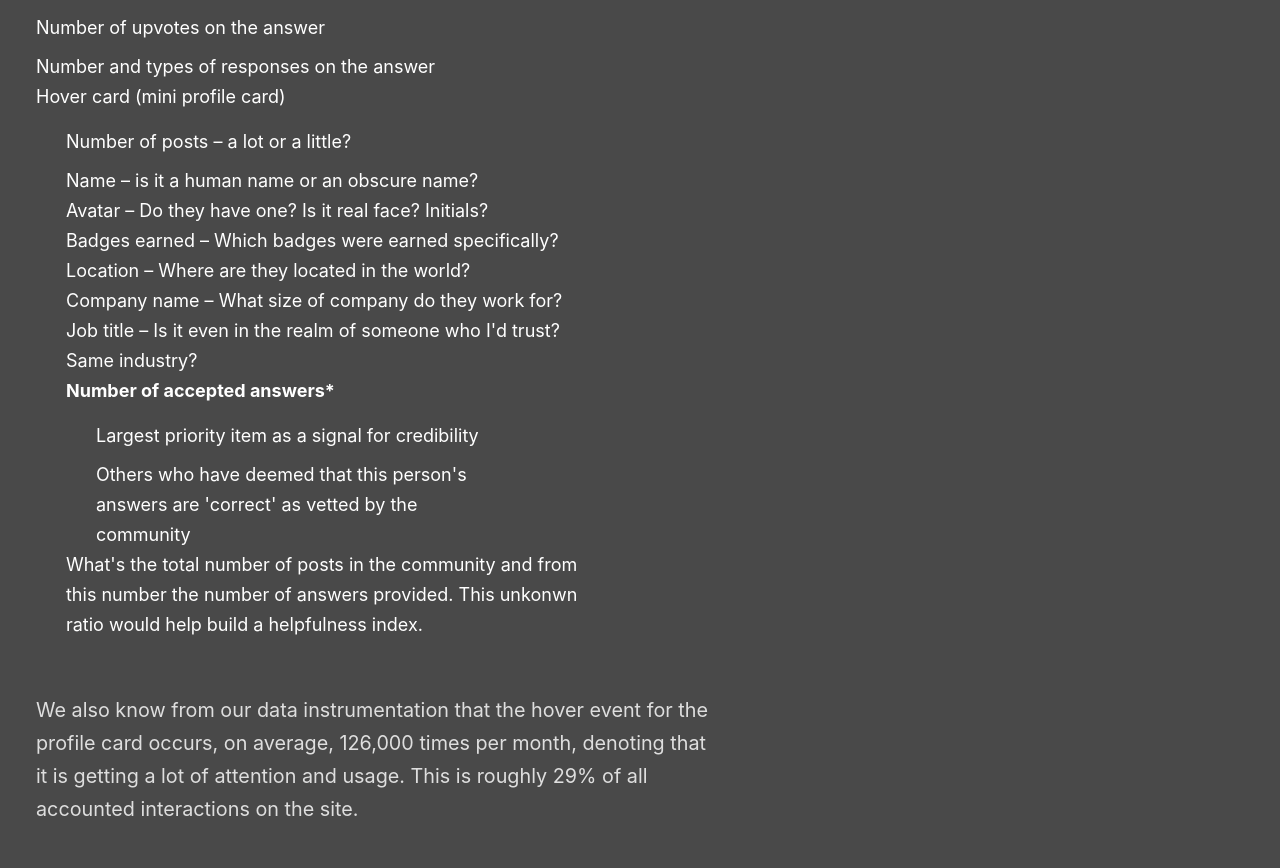
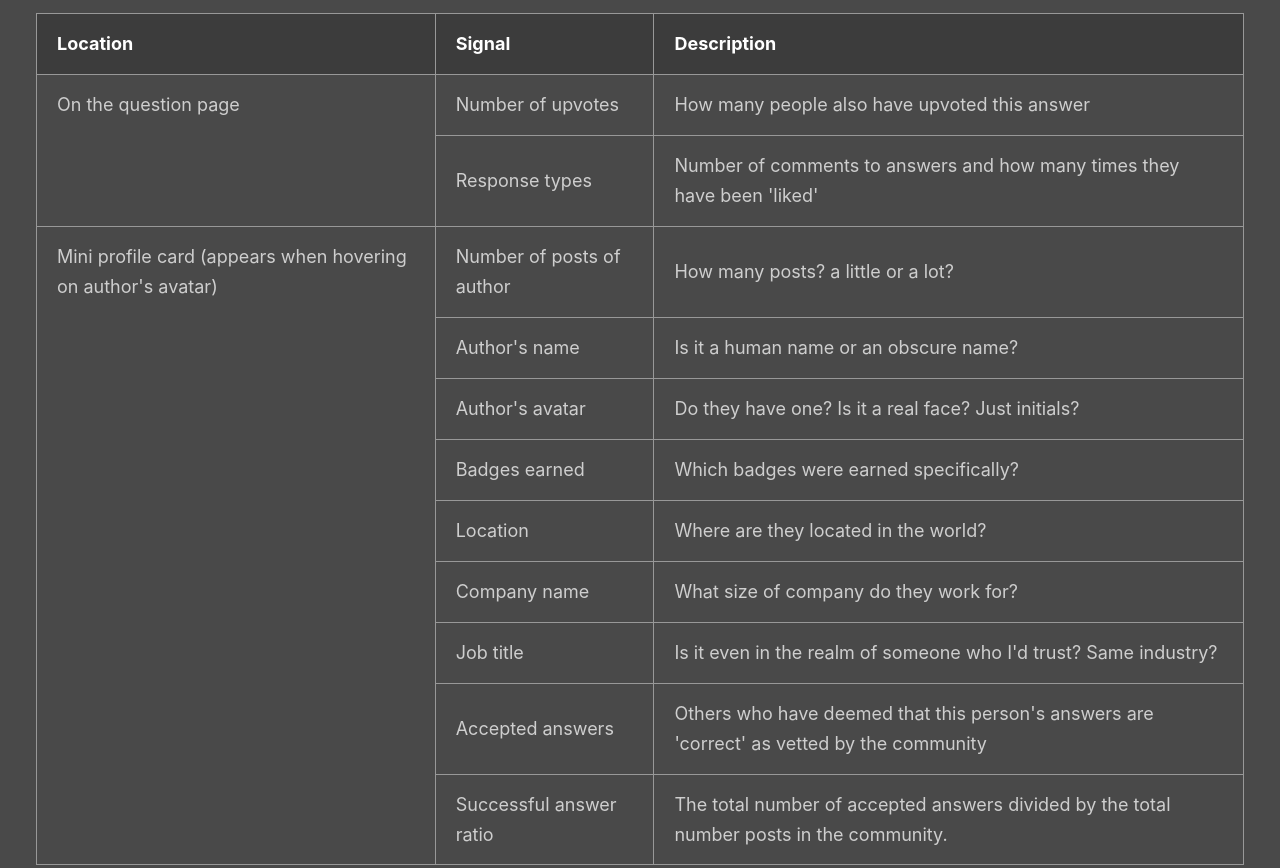
Before and after one commit to mrkevanlin/the-next-senior-product-designer-at-basecamp, a Gatsby site: page /work/what-goes-into-trusting-an-answerer in a window 1280 px wide. Shown: the part 1640-2508 px from the top of the page. Built offline with nearby package versions, Linux system fonts and the light colour scheme; Gatsby itself is replaced by a stand-in of ours.

Commit message:
added profile card study

```diff
--- a/src/pages/testimonials.js
+++ b/src/pages/testimonials.js
@@ -17,7 +17,7 @@ export default function Testimonials() {
                   <div className="section--reviews">
                      <section className="section--good-reviews">
                         <h3>The good stuff</h3>
-                        <p>"Kevan holds customers at the highest level of importance. He is an individual that will always go the extra mile to ensure we are considering the customer.”</p>
+                        <p>"<span className="highlight">Kevan holds customers at the highest level of importance</span>. He is an individual that will always go the extra mile to ensure we are considering the customer.”</p>
                         <p>“Your impact on customers is immense. You clearly care about customers and bring that passion and concern to all of our efforts. Please keep being the advocate of the customer because sometimes their voice can be lost in the hustle and bustle of OKRS, professional services, etc.”</p>
                         <p>“Kevan anticipates problems and consisently takes a customer view when finding solutions, respectfully challenging the team in problem solving conversations.”</p>
                      </section>
--- a/src/pages/work/what-goes-into-trusting-an-answerer.js
+++ b/src/pages/work/what-goes-into-trusting-an-answerer.js
@@ -50,28 +50,67 @@ export default function ProfileCard() {
             <section className="section--case-study wrapper">
                <h2>What's known about this space?</h2>
                <p>Currently visitors are using a combination of signals to determine credibility:</p>
-               <ul>
-                    <li>Number of upvotes on the answer</li>
-                    <li>Number and types of responses on the answer</li>
-                    <li>Hover card (mini profile card)
-                        <ul>
-                            <li>Number of posts – a lot or a little?</li>
-                            <li>Name – is it a human name or an obscure name?</li>
-                            <li>Avatar – Do they have one? Is it real face? Initials?</li>
-                            <li>Badges earned – Which badges were earned specifically?</li>
-                            <li>Location – Where are they located in the world?</li>
-                            <li>Company name – What size of company do they work for?</li>
-                            <li>Job title – Is it even in the realm of someone who I'd trust? Same industry?</li>
-                            <li><strong>Number of accepted answers*</strong>
-                                <ul>
-                                    <li>Largest priority item as a signal for credibility</li>
-                                    <li>Others who have deemed that this person's answers are 'correct' as vetted by the community</li>
-                                </ul>
-                            </li>
-                            <li>What's the total number of posts in the community and from this number the number of answers provided. This unkonwn ratio would help build a helpfulness index.</li>
-                        </ul>
-                    </li>
-                </ul>
+               <table className="table--trust">
+                  <thead>
+                     <tr>
+                        <td>Location</td>
+                        <td>Signal</td>
+                        <td>Description</td>
+                     </tr>
+                  </thead>
+                  <tbody>
+                     <tr>
+                        <td rowspan="3" valign="top">On the question page</td>
+                     </tr>
+                     <tr>
+                        <td>Number of upvotes</td>
+                        <td>How many people also have upvoted this answer</td>
+                     </tr>
+                     <tr>
+                        <td>Response types</td>
+                        <td>Number of comments to answers and how many times they have been 'liked' </td>
+                     </tr>
+                     <tr>
+                        <td rowspan="10" valign="top">Mini profile card (appears when hovering on author's avatar)</td>
+                     </tr>
+                     <tr>
+                        <td>Number of posts of author</td>
+                        <td>How many posts? a little or a lot?</td>
+                     </tr>
+                     <tr>
+                        <td>Author's name</td>
+                        <td>Is it a human name or an obscure name?</td>
+                     </tr>
+                     <tr>
+                        <td>Author's avatar</td>
+                        <td>Do they have one? Is it a real face? Just initials?</td>
+                     </tr>
+                     <tr>
+                        <td>Badges earned</td>
+                        <td>Which badges were earned specifically?</td>
+                     </tr>
+                     <tr>
+                        <td>Location</td>
+                        <td>Where are they located in the world?</td>
+                     </tr>
+                     <tr>
+                        <td>Company name</td>
+                        <td>What size of company do they work for?</td>
+                     </tr>
+                     <tr>
+                        <td>Job title</td>
+                        <td>Is it even in the realm of someone who I'd trust? Same industry?</td>
+                     </tr>
+                     <tr>
+                        <td>Accepted answers</td>
+                        <td>Others who have deemed that this person's answers are 'correct' as vetted by the community</td>
+                     </tr>
+                     <tr>
+                        <td>Successful answer ratio</td>
+                        <td>The total number of accepted answers divided by the total number posts in the community.</td>
+                     </tr>
+                  </tbody>
+               </table>
 
                 <p>We also know from our data instrumentation that the hover event for the profile card occurs, on average, 126,000 times per month, denoting that it is getting a lot of attention and usage. This is roughly 29% of all accounted interactions on the site.</p>
 
--- a/src/styles/global.css
+++ b/src/styles/global.css
@@ -144,7 +144,10 @@ table thead td {
    color: #ffffff;
 }
 
-/* Utils */
+/*
+* —------------------------ Utilities  —------------------------
+*/
+
 .button--primary {
    padding: 23px 35px;
    background: linear-gradient(90deg, #EC5E5E 0%, #3566E6 100%);
```
Also changed, not shown: src/pages/work.js (+11 -0 lines).
